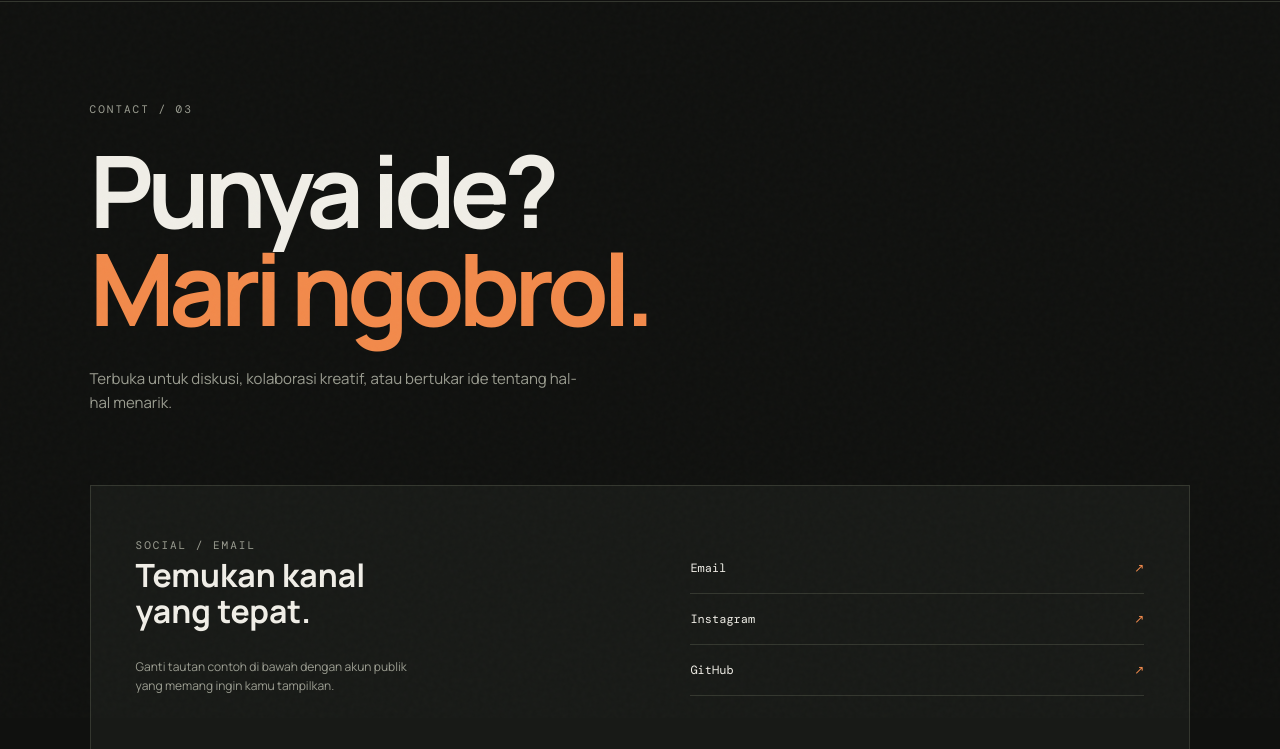
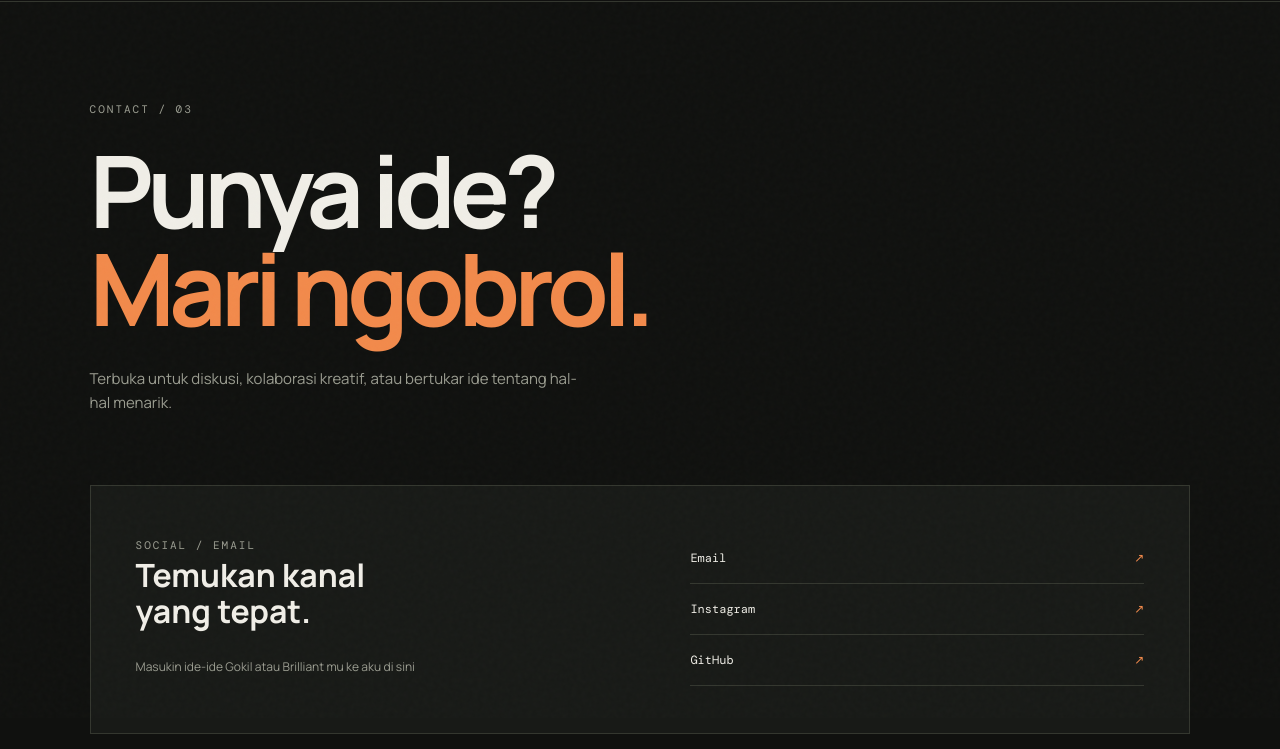
Before and after one commit to zzilajinuin-ctrl/Profile, a plain HTML site: page contact.html in a window 1280 px wide. Shown: the part 82-831 px from the top of the page. Drawn offline with nearby package versions, Linux system fonts and the light colour scheme.

Commit message:
Revise contact page text and links
Updated the contact page content and placeholders for social links.

```diff
--- a/contact.html
+++ b/contact.html
@@ -1,5 +1,5 @@
 <!doctype html>
 <html lang="id"><head><meta charset="utf-8"><meta name="viewport" content="width=device-width, initial-scale=1"><title>Kontak — Azre</title><link rel="preconnect" href="https://fonts.googleapis.com"><link href="https://fonts.googleapis.com/css2?family=DM+Mono:wght@400;500&family=Manrope:wght@400;500;600;700;800&display=swap" rel="stylesheet"><link rel="stylesheet" href="css/style.css"><script src="js/main.js" defer></script></head>
 <body><div class="noise"></div><header class="site-header"><a class="brand" href="index.html"><span class="brand-mark">A.</span><span>AZRE<span class="muted">/PORTFOLIO</span></span></a><button class="menu-toggle" aria-label="Buka navigasi" aria-expanded="false">☰</button><nav class="nav"><a href="index.html">Beranda</a><a href="about.html">Tentang</a><a href="projects.html">Proyek</a><a class="active nav-cta" href="contact.html">Hubungi ↗</a></nav></header>
-<main class="page-main section-wrap contact-page"><p class="eyebrow">CONTACT / 03</p><h1 class="page-title">Punya ide?<br><em>Mari ngobrol.</em></h1><p class="page-lead">Terbuka untuk diskusi, kolaborasi kreatif, atau bertukar ide tentang hal-hal menarik.</p><div class="contact-panel"><div><span class="eyebrow">SOCIAL / EMAIL</span><h2>Temukan kanal<br>yang tepat.</h2><p>Ganti tautan contoh di bawah dengan akun publik yang memang ingin kamu tampilkan.</p></div><div class="contact-links"><a href="mailto:zoldiakmolin@gmail.com"> Email <span>↗</span></a><a href="https://www.instagram.com/li_zeiyan?evlk=MW91aTVzOHV0b2p2MA==" target="_blank" rel="noreferrer">Instagram <span>↗</span></a><a href="https://github.com/zzilajinuin-ctrl" target="_blank" rel="noreferrer">GitHub <span>↗</span></a></div></div><p class="small-note">Catatan: alamat email dan akun di atas masih placeholder. Jangan publikasikan nomor telepon atau alamat rumah.</p></main>
+<main class="page-main section-wrap contact-page"><p class="eyebrow">CONTACT / 03</p><h1 class="page-title">Punya ide?<br><em>Mari ngobrol.</em></h1><p class="page-lead">Terbuka untuk diskusi, kolaborasi kreatif, atau bertukar ide tentang hal-hal menarik.</p><div class="contact-panel"><div><span class="eyebrow">SOCIAL / EMAIL</span><h2>Temukan kanal<br>yang tepat.</h2><p>Masukin ide-ide Gokil atau Brilliant mu ke aku di sini</p></div><div class="contact-links"><a href="mailto:zoldiakmolin@gmail.com"> Email <span>↗</span></a><a href="https://www.instagram.com/li_zeiyan?evlk=MW91aTVzOHV0b2p2MA==" target="_blank" rel="noreferrer">Instagram <span>↗</span></a><a href="https://github.com/zzilajinuin-ctrl" target="_blank" rel="noreferrer">GitHub <span>↗</span></a></div></div><p class="small-note">Catatan: Jangan publikasikan nomor telepon atau alamat rumah.</p></main>
 <footer class="footer"><a class="brand" href="index.html"><span class="brand-mark">A.</span><span>AZRE</span></a><span>© <span data-year></span> AZRE.</span><a href="index.html">BACK TO TOP ↑</a></footer></body></html>
```
